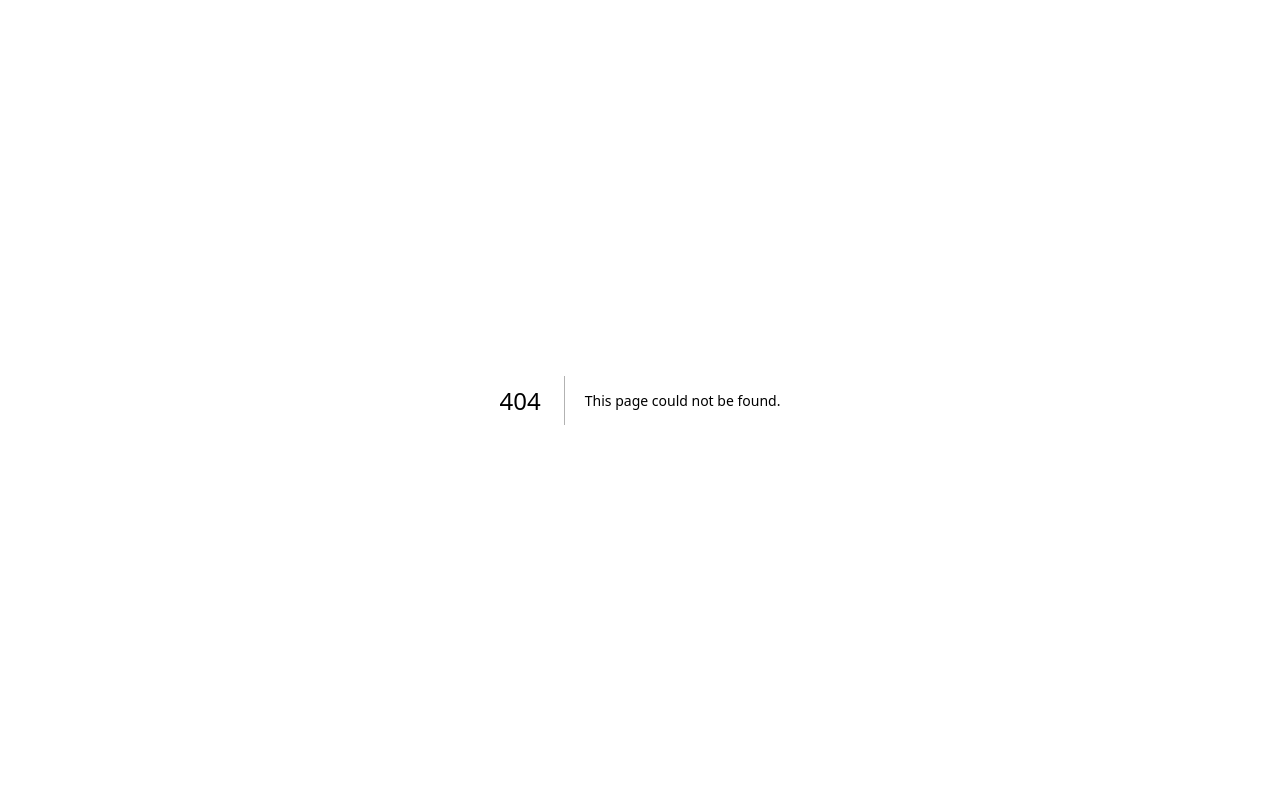
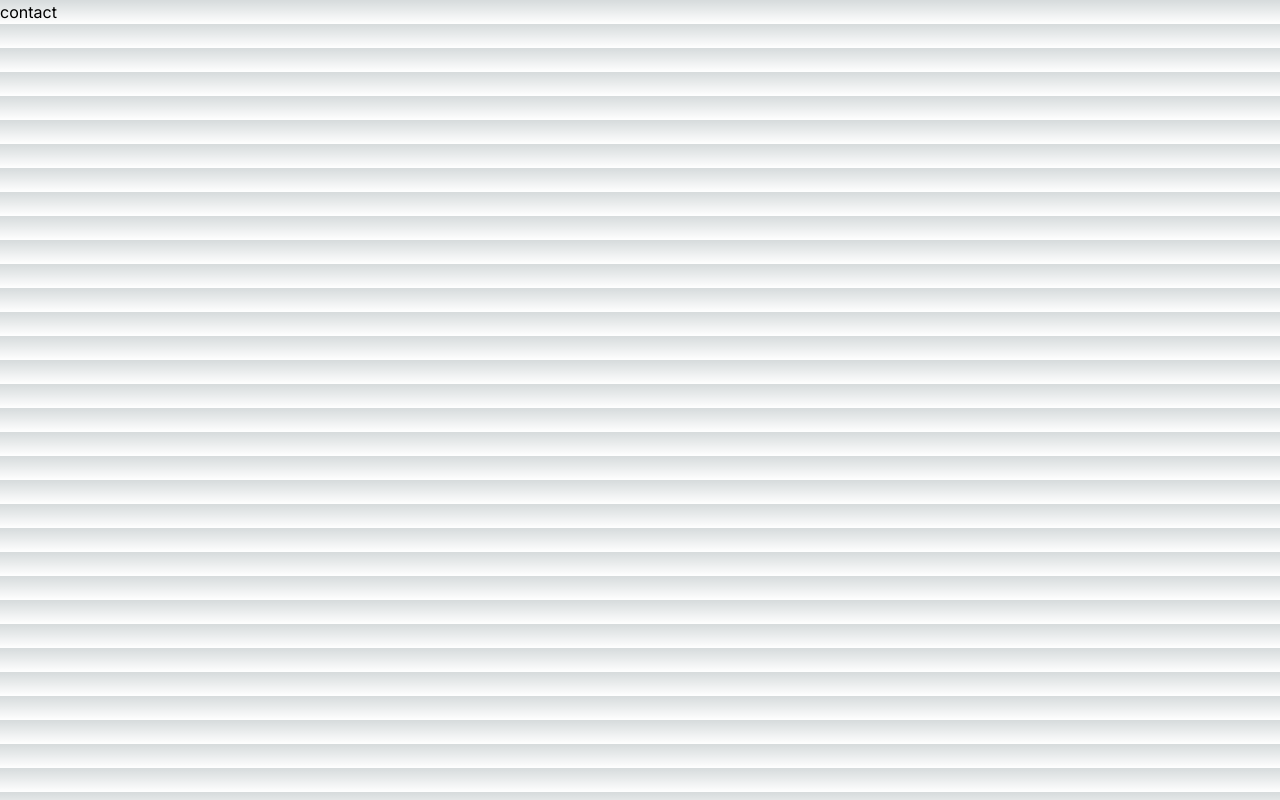
Before and after one commit to zer0kola/next_practice1, a Next.js app: page /contact in a window 1280 px wide. Before the commit this address had no page. Built offline with nearby package versions, Linux system fonts and the light colour scheme.

Commit message:
static routing (in app)

```diff
--- /dev/null
+++ b/app/contact/page.tsx
@@ -0,0 +1,3 @@
+export default function Contact() {
+  return <h1>contact</h1>;
+}
--- a/pages/product/index.tsx
+++ /dev/null
@@ -1,3 +0,0 @@
-export default function Product() {
-  return <h1>Product</h1>;
-}
--- a/pages/product/pants.tsx
+++ /dev/null
@@ -1,3 +0,0 @@
-export default function Pants() {
-  return <h1>Pants</h1>;
-}
```
Also changed, not shown: app/about/page.tsx (renamed from pages/about.tsx).
